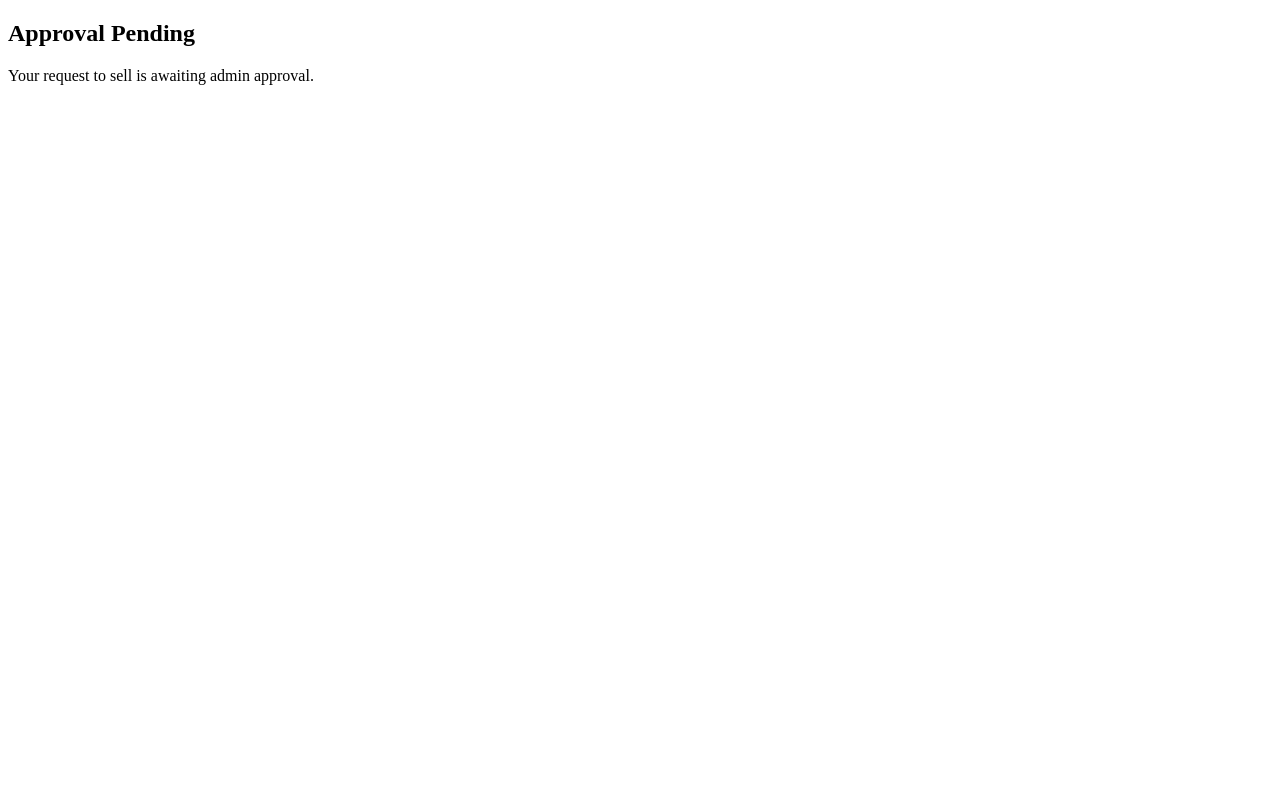
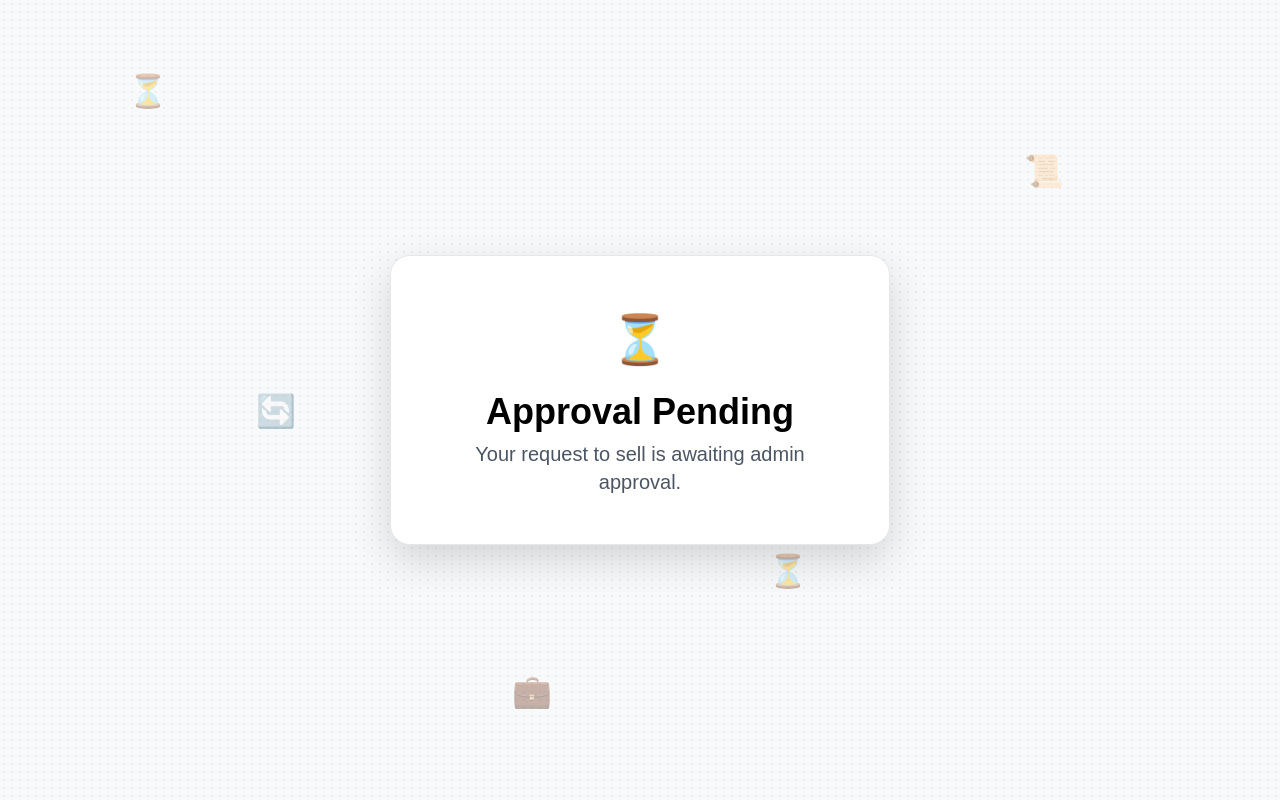
Before and after one commit to svhl/ecosync, a website: page public/sell-pending.html in a window 1280 px wide. Drawn offline with nearby package versions, Linux system fonts and the light colour scheme.

Commit message:
Update sell-pending.html

```diff
--- a/public/sell-pending.html
+++ b/public/sell-pending.html
@@ -1,10 +1,77 @@
 <!DOCTYPE html>
-<html>
+<html lang="en">
 	<head>
+		<meta charset="UTF-8" />
+		<meta name="viewport" content="width=device-width, initial-scale=1.0" />
 		<title>Approval Pending</title>
+		<script src="https://cdn.tailwindcss.com"></script>
+		<style>
+			body {
+				background-color: #f8f9fa;
+				background-image: radial-gradient(
+					circle,
+					rgba(0, 0, 0, 0.05) 1px,
+					transparent 1px
+				);
+				background-size: 8px 8px;
+				display: flex;
+				justify-content: center;
+				align-items: center;
+				height: 100vh;
+				font-family: "Poppins", sans-serif;
+				overflow: hidden;
+			}
+			.card {
+				background: white;
+				padding: 3rem;
+				border-radius: 20px;
+				box-shadow: 0px 15px 40px rgba(0, 0, 0, 0.15);
+				text-align: center;
+				max-width: 500px;
+				border: 1px solid #e5e7eb;
+				transition: transform 0.3s ease-in-out;
+				position: relative;
+				z-index: 10;
+			}
+			.card:hover {
+				transform: scale(1.05);
+			}
+			.emoji {
+				font-size: 3rem;
+			}
+			.floating-icons span {
+				position: absolute;
+				font-size: 2rem;
+				opacity: 0.4;
+				animation: float 8s infinite ease-in-out;
+			}
+			@keyframes float {
+				0% {
+					transform: translateY(0);
+				}
+				50% {
+					transform: translateY(-15px);
+				}
+				100% {
+					transform: translateY(0);
+				}
+			}
+		</style>
 	</head>
 	<body>
-		<h2>Approval Pending</h2>
-		<p>Your request to sell is awaiting admin approval.</p>
+		<div class="floating-icons">
+			<span style="top: 10%; left: 10%">⏳</span>
+			<span style="top: 20%; left: 80%">📜</span>
+			<span style="top: 50%; left: 20%">🔄</span>
+			<span style="top: 70%; left: 60%">⏳</span>
+			<span style="top: 85%; left: 40%">💼</span>
+		</div>
+		<div class="card">
+			<div class="emoji">⏳</div>
+			<h2 class="text-4xl font-bold mt-4">Approval Pending</h2>
+			<p class="text-xl mt-2 text-gray-600">
+				Your request to sell is awaiting admin approval.
+			</p>
+		</div>
 	</body>
 </html>
```
